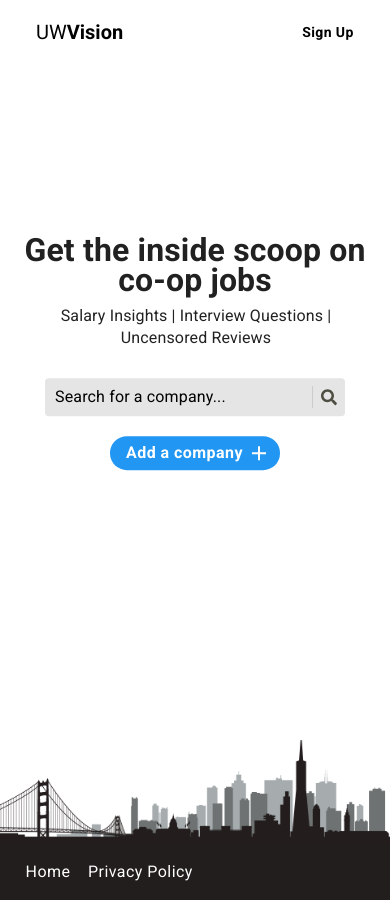
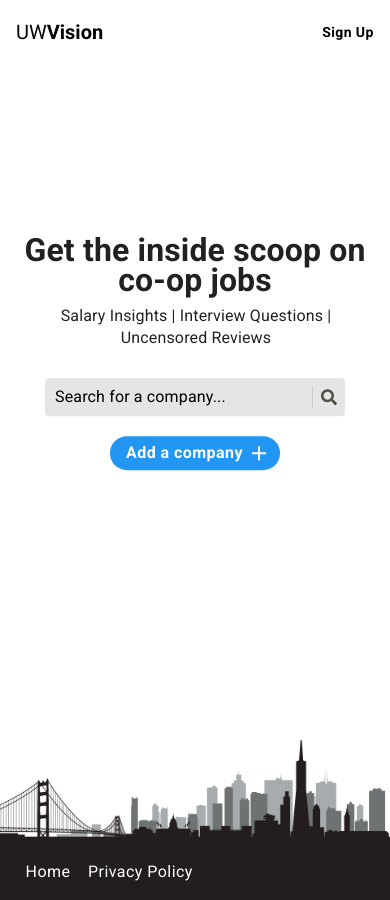
Before and after one commit to Birsana/UWVision, a React (Create React App) app in the folder frontend/: page / in a window 390 px wide. Built offline with nearby package versions, Linux system fonts and the light colour scheme; no server answers.

Commit message:
Change header responsivness

```diff
--- a/frontend/src/components/Header/styles.js
+++ b/frontend/src/components/Header/styles.js
@@ -7,7 +7,10 @@ export const useStyles = makeStyles((theme) => ({
     boxShadow: "none",
     padding: "4px 20px",
     marginBottom: "40px",
-    width: "100%"
+    width: "100%",
+    [theme.breakpoints.down(520)]: {
+      padding: "4px 0px"
+    }
   },
 
   header: {
@@ -20,8 +23,6 @@ export const useStyles = makeStyles((theme) => ({
     width: "100%",
     [theme.breakpoints.down(520)]: {
       padding: "4px 0px",
-      display: "flex",
-      width: "auto",
       marginBottom: "40px"
     }
   },
```
